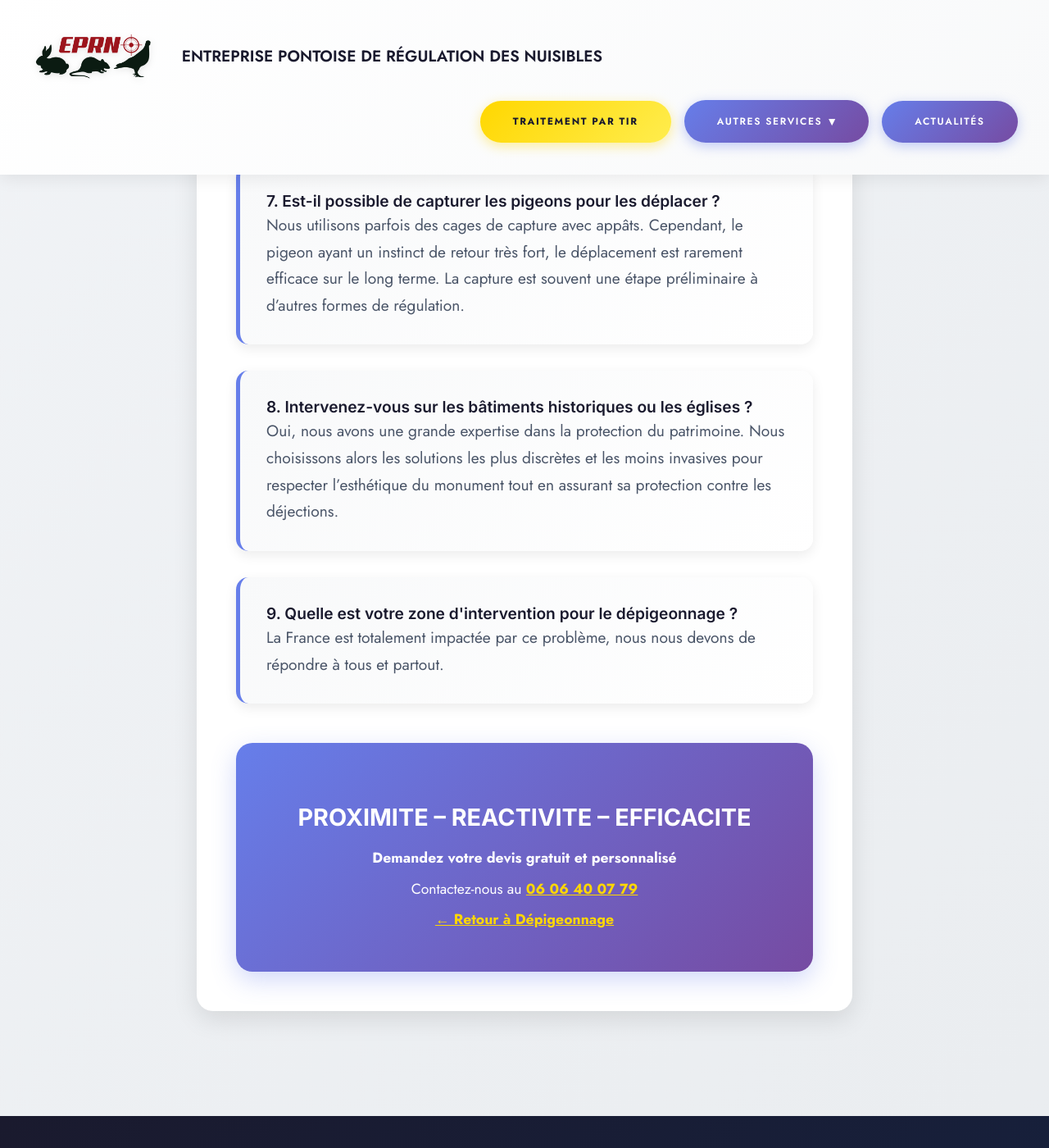
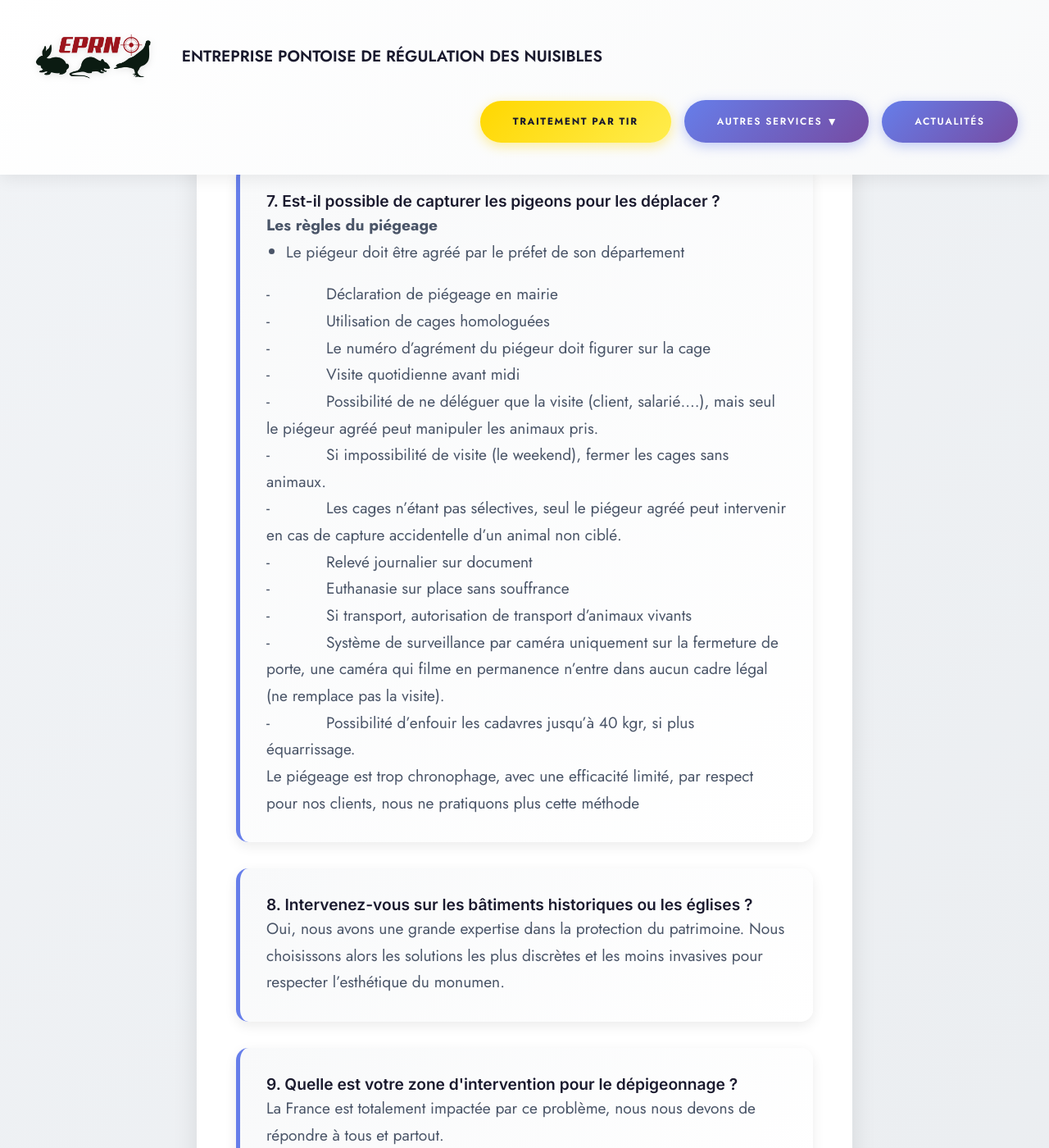
Before and after one commit to TheDoubleJo/eprn, a Jekyll site: the page built from faq-depigeonnage.html, in a window 1280 px wide and 1400 px high, scrolled down 1856 px. Shown: the whole window at 82% size. Built offline with Jekyll 4.4.1, drawn with Linux system fonts in a browser that asks for light colours.

Commit message:
Update FAQ “faq-depigeonnage”

```diff
--- a/faq-depigeonnage.html
+++ b/faq-depigeonnage.html
@@ -16,9 +16,38 @@ faq_items:
   - question: Les filets de protection sont-ils très visibles ?
     answer: Ce sont des filets en polyéthylène haute densité, très fins et résistants qui sont utilisés. Ils existent en plusieurs couleurs (noir, pierre) pour se fondre au maximum dans l'architecture du bâtiment. À quelques mètres de distance, ils deviennent presque invisibles. Pour être efficaces ils doivent êre bien tendus et ne laisser **aucun** trou, aussi petit soit il.
   - question: Est-il possible de capturer les pigeons pour les déplacer ?
-    answer: Nous utilisons parfois des cages de capture avec appâts. Cependant, le pigeon ayant un instinct de retour très fort, le déplacement est rarement efficace sur le long terme. La capture est souvent une étape préliminaire à d'autres formes de régulation.
+    answer: |-
+      **Les règles du piégeage**
+
+      -             Le piégeur doit être agréé par le préfet de son département
+
+      -            Déclaration de piégeage en mairie
+
+      -            Utilisation de cages homologuées
+
+      -            Le numéro d’agrément du piégeur doit figurer sur la cage
+
+      -            Visite quotidienne avant midi
+
+      -            Possibilité de ne déléguer que la visite (client, salarié….), mais seul le piégeur agréé peut manipuler les animaux pris.
+
+      -            Si impossibilité de visite (le weekend), fermer les cages sans animaux.
+
+      -            Les cages n’étant pas sélectives, seul le piégeur agréé peut intervenir en cas de capture accidentelle d’un animal non ciblé.
+
+      -            Relevé journalier sur document
+
+      -            Euthanasie sur place sans souffrance
+
+      -            Si transport, autorisation de transport d’animaux vivants
+
+      -            Système de surveillance par caméra uniquement sur la fermeture de porte, une caméra qui filme en permanence n’entre dans aucun cadre légal (ne remplace pas la visite).
+
+      -            Possibilité d’enfouir les cadavres jusqu’à 40 kgr, si plus équarrissage.
+
+      Le piégeage est trop chronophage, avec une efficacité limité, par respect pour nos clients, nous ne pratiquons plus cette méthode
   - question: Intervenez-vous sur les bâtiments historiques ou les églises ?
-    answer: Oui, nous avons une grande expertise dans la protection du patrimoine. Nous choisissons alors les solutions les plus discrètes et les moins invasives pour respecter l'esthétique du monument tout en assurant sa protection contre les déjections.
+    answer: Oui, nous avons une grande expertise dans la protection du patrimoine. Nous choisissons alors les solutions les plus discrètes et les moins invasives pour respecter l'esthétique du monumen.
   - question: Quelle est votre zone d'intervention pour le dépigeonnage ?
     answer: La France est totalement impactée par ce problème, nous nous devons de répondre à tous et partout.
 ---
```
